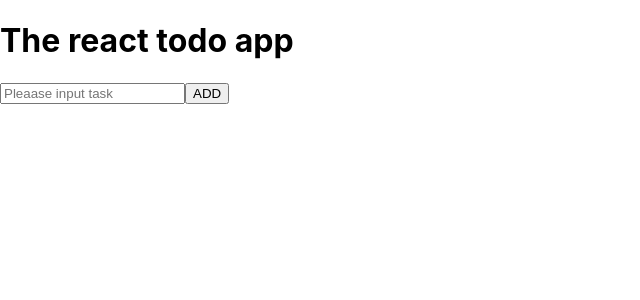
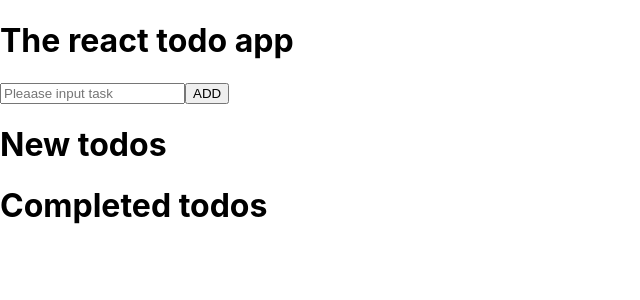
Before and after one commit to munirsebikaaka/codesmann-react-todo, a React (Create React App) app: page / in a window 1280 px wide. Shown: the top 300 px of the page, without its empty margins (0-640 px from the left). Built offline with nearby package versions, Linux system fonts and the light colour scheme.

Commit message:
implemented state that pushes tasks from new to completed tasks

```diff
--- a/src/App.js
+++ b/src/App.js
@@ -3,11 +3,18 @@ import { useState } from "react";
 function App() {
   const [todo, setTodo] = useState("");
   const [todoNew, setTodoNew] = useState([]);
+  const [todoComplete, setTodoComplete] = useState([]);
+  // const [condition, setCondion] = useState(true);
+  // let condition = false;
 
   function hundleTodosInFormComponet(e) {
     e.preventDefault();
-    todoNew.push({ task: todo, addB: "TIC", remB: "EX" });
+    todoNew.push({ task: todo, addB: "TIC", remB: "EX", state: false });
+
     setTodo("");
+  }
+  function pushToComplete() {
+    todoNew.map((el) => el.state === true);
   }
 
   return (
@@ -17,7 +24,8 @@ function App() {
         onSetTodo={setTodo}
         onHundleTodosInFormComponet={hundleTodosInFormComponet}
       />
-      <NewToDos onNewTodos={todoNew} />
+      <NewToDos onNewTodos={todoNew} hundlePushToComplete={pushToComplete} />
+      <CompletedTodos onTodoComplete={todoComplete} onNewTodos={todoNew} />
     </div>
   );
 }
@@ -37,17 +45,32 @@ function FormTodo({ onTodo, onSetTodo, onHundleTodosInFormComponet }) {
     </div>
   );
 }
-function NewToDos({ onNewTodos }) {
+function NewToDos({ onNewTodos, hundlePushToComplete }) {
   return (
+    <div>
+      <h1 className="todotype">New todos</h1>
       <ul>
         {onNewTodos.map((el) => (
           <li key={el.task}>
             {el.task}
-          <button>{el.addB}</button>
+            <button onClick={hundlePushToComplete}>{el.addB}</button>
             <button>{el.remB}</button>
           </li>
         ))}
       </ul>
+    </div>
+  );
+}
+function CompletedTodos({ onTodoComplete, onCondition, onNewTodos }) {
+  return (
+    <div>
+      <h1 className="todotype">Completed todos</h1>
+      <ul>
+        {onNewTodos.map((el) =>
+          el.state === true ? <li key={el.task}>{el.task}</li> : ""
+        )}
+      </ul>
+    </div>
   );
 }
 
```
Lines whose indentation alone changed are shown as unchanged.
